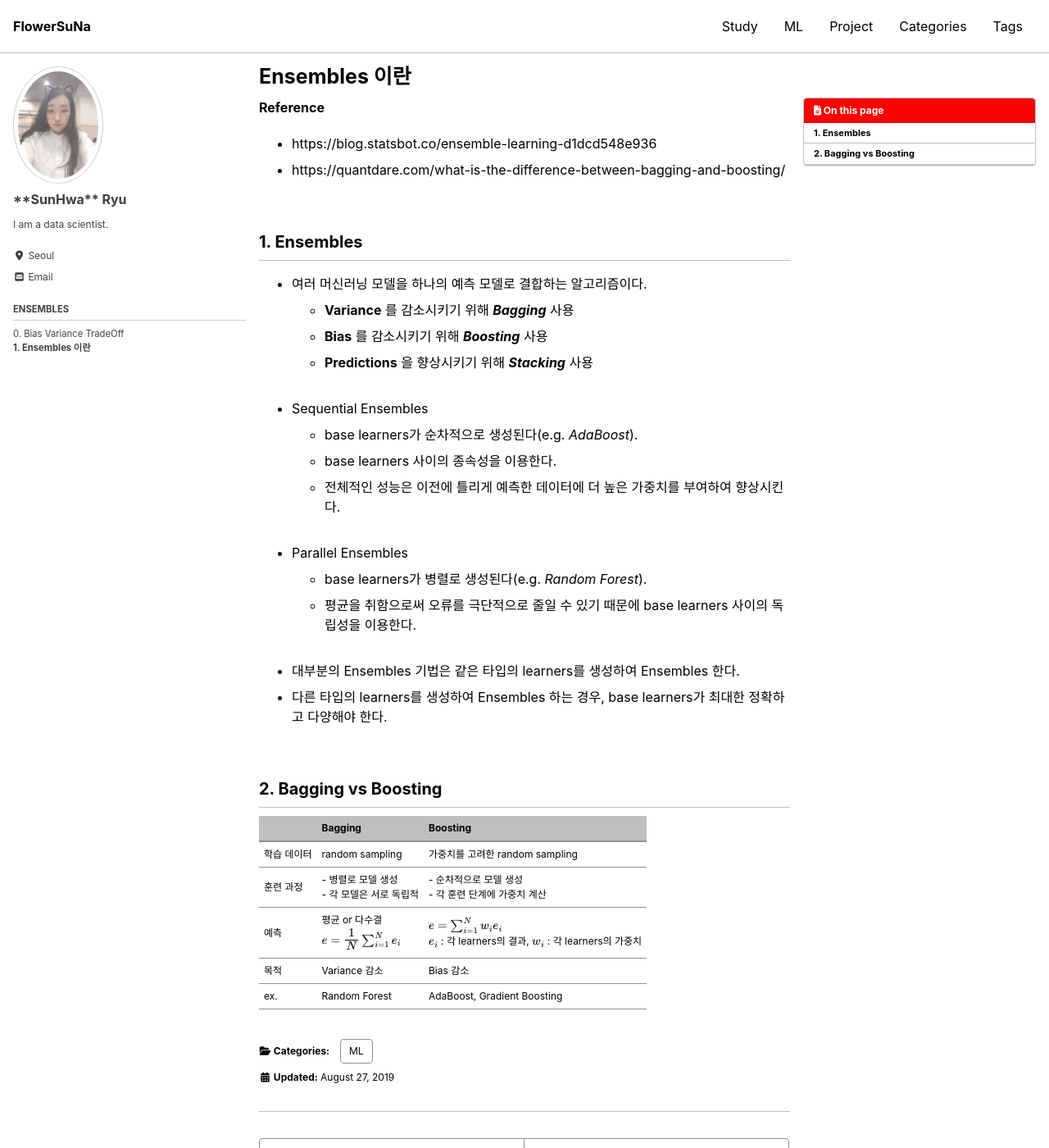
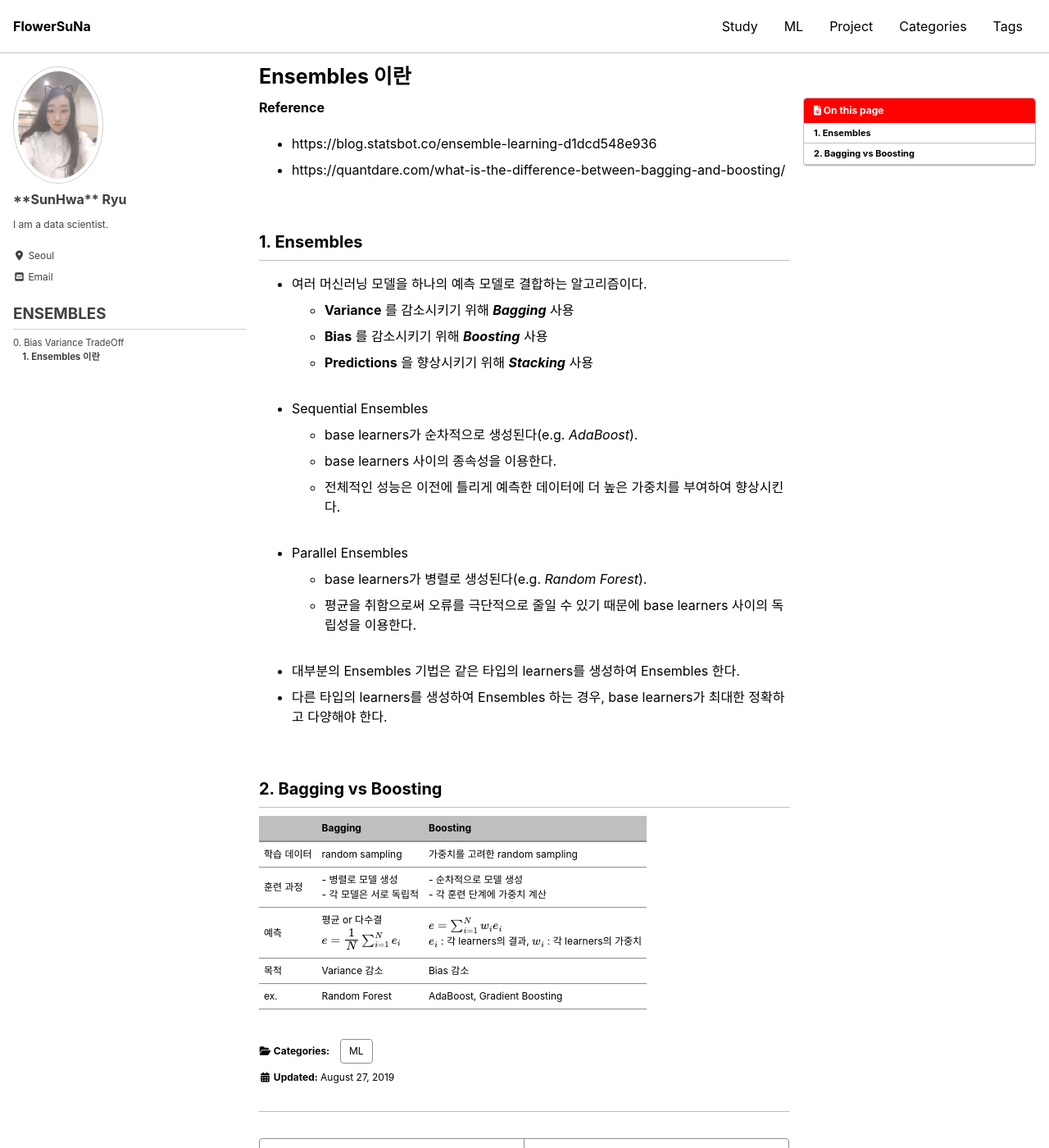
Before and after one commit to MinPinSunHwa/suna.github.io, a Jekyll site: the page built from _study/ensembles/1_ensembles.md, in a window 1280 px wide and 1400 px high. Shown: the whole window at 82% size. Built offline with Jekyll 4.4.1, drawn with Linux system fonts in a browser that asks for light colours; cached includes are drawn as plain includes; nearby versions of some CDN libraries; formulas are drawn with MathJax 3.

Commit message:
Update _navigation.scss

```diff
--- a/_sass/minimal-mistakes/_navigation.scss
+++ b/_sass/minimal-mistakes/_navigation.scss
@@ -345,7 +345,7 @@
       display: inline-block;
       padding: 0.5em 2.5em 0.5em 1em;
       color: $gray;
-      font-size: $type-size-6;
+      font-size: $type-size-3;
       font-weight: bold;
       border: 1px solid $light-gray;
       border-radius: $border-radius;
@@ -439,7 +439,7 @@
   }
 
   .active {
-    margin-left: -0.5em;
+    margin-left: 0.5em;
     padding-left: 0.5em;
     padding-right: 0.5em;
     font-weight: bold;
@@ -477,7 +477,7 @@
   margin: 0;
   padding: 0.5rem 0.75rem;
   font-family: $sans-serif-narrow;
-  font-size: $type-size-5;
+  font-size: $type-size-3;
   font-weight: bold;
 }
 
@@ -486,7 +486,7 @@
   margin: 0.5rem 0;
   padding: 0.25rem 0;
   font-family: $sans-serif-narrow;
-  font-size: $type-size-6;
+  font-size: $type-size-4;
   font-weight: bold;
   text-transform: uppercase;
   border-bottom: 1px solid $border-color;
```
